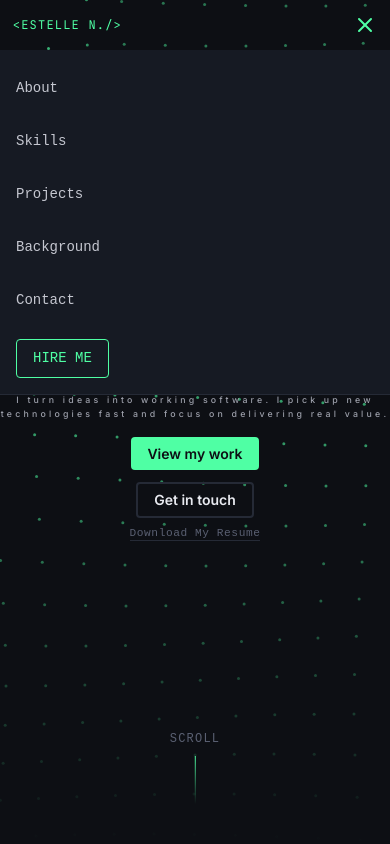
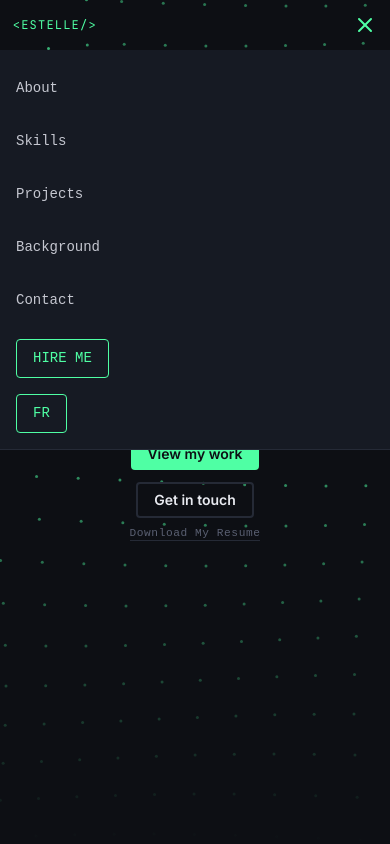
Before and after one commit to EstelleNgounou/engou005_portfolio, a Next.js app: page / in a window 390 px wide. Both pictures are taken after a click on the button "Toggle menu". Shown: the top 844 px of the page. Built offline with nearby package versions, Linux system fonts and the light colour scheme.

Commit message:
lannguage toggle in menu mobile

```diff
--- a/src/components/sections/Hero.tsx
+++ b/src/components/sections/Hero.tsx
@@ -103,14 +103,6 @@ export default function Hero({ locale }: HeroProps) {
         {t.resume}
       </a>
       </div>
-
-
-      {/* Scroll indicator */}
-      <div style={{position: 'absolute', bottom: '2.5rem', left: '50%', transform: 'translateX(-50%)', zIndex: 20,
-      display: 'flex', flexDirection: 'column', alignItems: 'center', gap: '0.5rem'}}>
-        <span style={{color: '#5A6072', fontSize: '0.75rem', fontFamily: 'monospace',letterSpacing: '0.1em',}}>SCROLL</span>
-        <div style={{ width: '1px', height: '3rem', background: 'linear-gradient(to bottom, #4FFFA4, transparent)', animation: 'pulse 2s cubic-bezier(0.4, 0, 0.6, 1) infinite',}} />
-      </div>
     </section>
   )
 }
--- a/src/components/ui/Navbar.tsx
+++ b/src/components/ui/Navbar.tsx
@@ -45,7 +45,7 @@ export default function Navbar({ locale, setLocale }: NavbarProps) {
         {/* Logo / Name */}
         <a href='#hero'
           className="font-mono text-accent text-xs sm:text-sm tracking-widest uppercase whitespace-nowrap">
-          {'<Estelle N./>'}
+          {'<Estelle/>'}
         </a>
 
         <div style={{gap: 'clamp(1rem, 3vw, 4rem)', display: 'flex',alignItems: 'center', justifyContent: 'space-between'}}>
@@ -164,6 +164,38 @@ export default function Navbar({ locale, setLocale }: NavbarProps) {
                   {translations[locale].navbar.hireMe}
                 </a>
               </li>
+              <li>
+                <button
+                  onClick={() => {
+                    setLocale(locale === 'en' ? 'fr' : 'en')
+                    closeMobileMenu()
+                  }}
+                  style={{
+                    fontSize: '0.875rem',
+                    border: '1px solid #4FFFA4',
+                    color: '#4FFFA4',
+                    padding: '0.5rem 1rem',
+                    borderRadius: '4px',
+                    fontFamily: 'monospace',
+                    display: 'inline-block',
+                    marginTop: '0.5rem',
+                    transition: 'all 0.2s',
+                    backgroundColor: 'transparent',
+                    cursor: 'pointer'
+                  }}
+                  onMouseEnter={e => {
+                    e.currentTarget.style.backgroundColor = '#4FFFA4'
+                    e.currentTarget.style.color = '#0D0F14'
+                  }}
+                  onMouseLeave={e => {
+                    e.currentTarget.style.backgroundColor = 'transparent'
+                    e.currentTarget.style.color = '#4FFFA4'
+                  }}
+                  aria-label="Toggle language"
+                >
+                  {translations[locale].navbar.languageButton}
+                </button>
+              </li>
             </ul>
           </motion.div>
         )}
```
